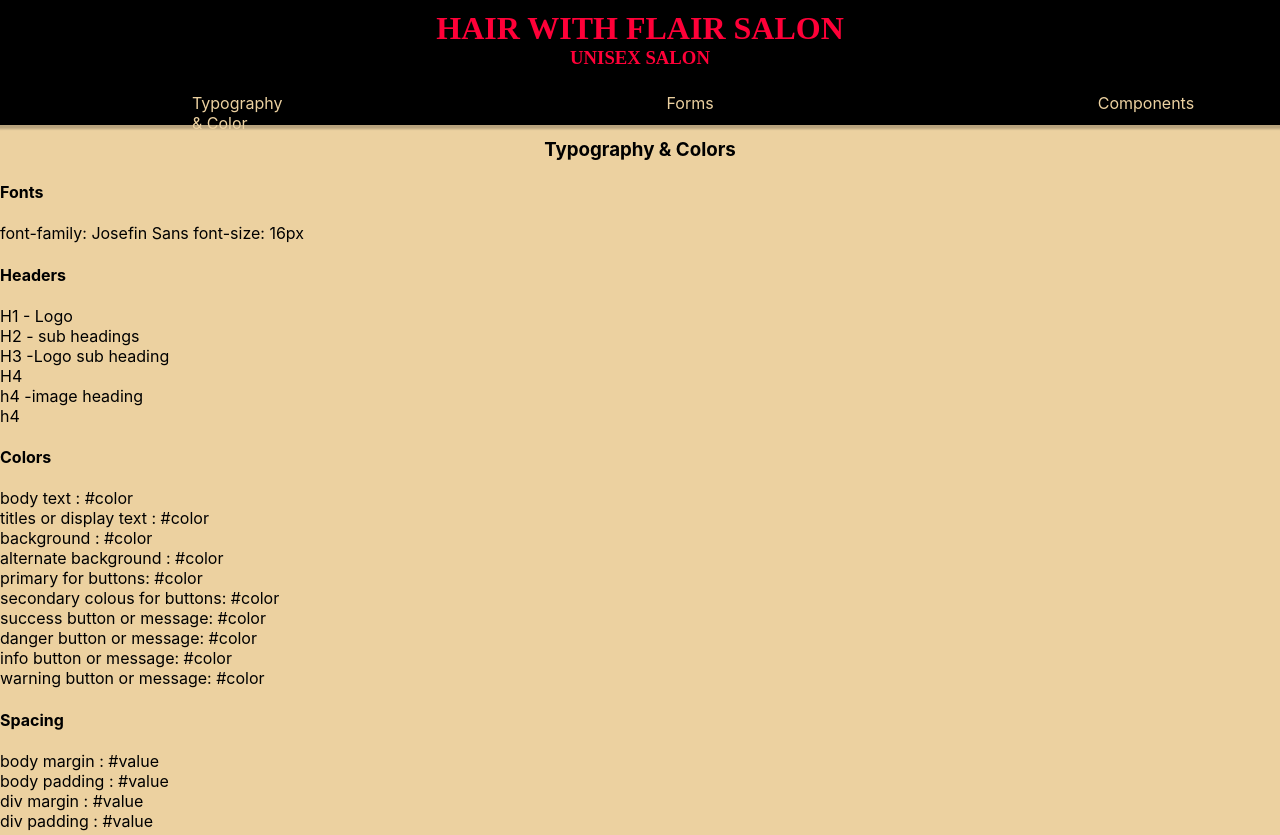
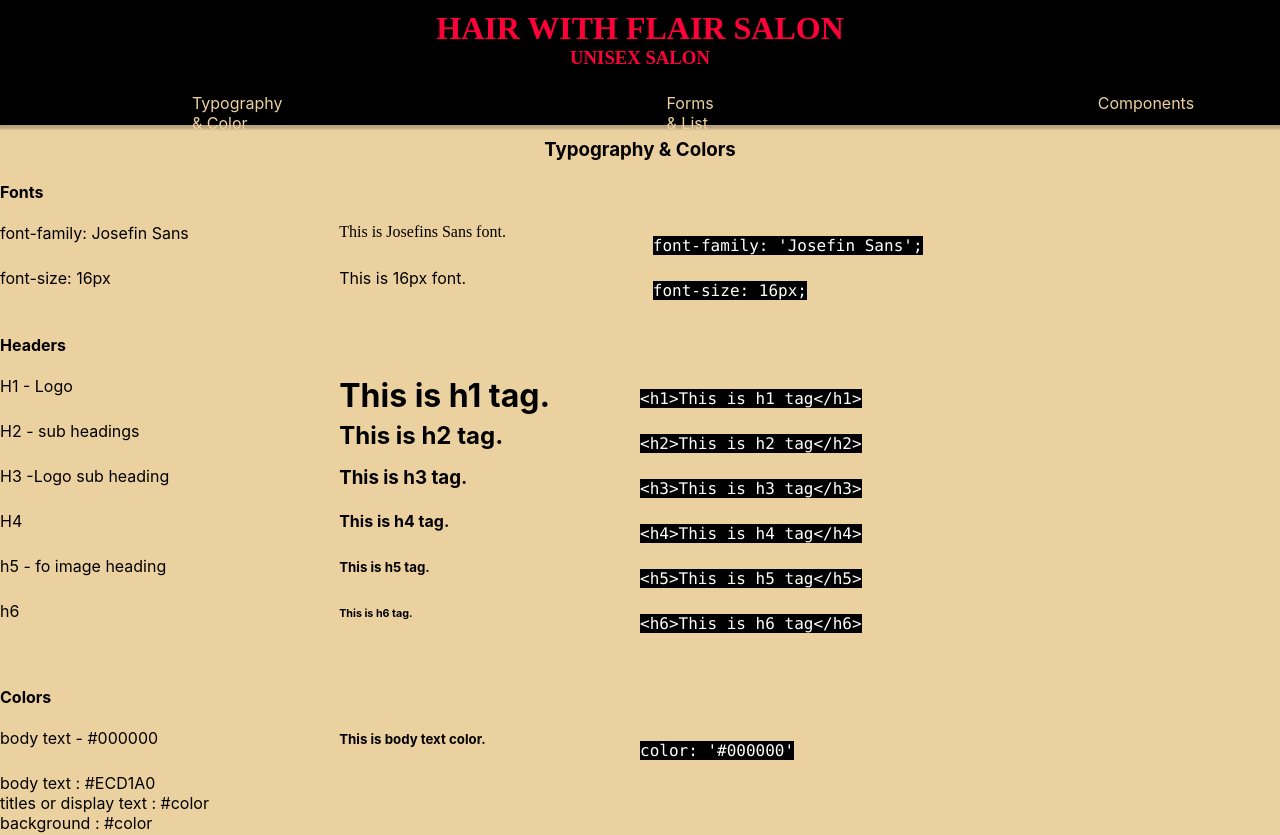
Before and after one commit to JosmiJose14/DGL--309-Advance-Capstone-Project--1, a React (Create React App) app in the folder design-systems/: page / in a window 1280 px wide. Shown: the top 835 px of the page. Built offline with nearby package versions, Linux system fonts and the light colour scheme.

Commit message:
Typography for font and h1 styles completed

```diff
--- a/design-systems/package.json
+++ b/design-systems/package.json
@@ -3,6 +3,7 @@
   "version": "0.1.0",
   "private": true,
   "dependencies": {
+    "@blueprintjs/core": "^4.15.1",
     "@testing-library/jest-dom": "^5.16.5",
     "@testing-library/react": "^13.4.0",
     "@testing-library/user-event": "^13.5.0",
--- a/design-systems/public/index.html
+++ b/design-systems/public/index.html
@@ -24,7 +24,7 @@
       work correctly both with client-side routing and a non-root public URL.
       Learn how to configure a non-root public URL by running `npm run build`.
     -->
-    <title>React App</title>
+    <title>Design Systems</title>
   </head>
   <body>
     <noscript>You need to enable JavaScript to run this app.</noscript>
--- a/design-systems/src/App.css
+++ b/design-systems/src/App.css
@@ -65,6 +65,27 @@
   padding-top: 1%;
   text-align: center;
 }
+.examplefont
+{
+  padding-left: 2%;
+  font-family: 'Josefin Sans';
+}
+.examplefontsize
+{
+  padding-left: 2%;
+  font-size: 16px;
+}
+.fontStyle
+{
+  padding-left: 6%;
+  display: inline;
+}
+code
+{
+    display: inline;
+    background-color: black;
+    color: white;
+}
 @media screen and (max-width: 768px) {
   .navigation-menu ul {
     position: absolute;
--- a/design-systems/src/App.js
+++ b/design-systems/src/App.js
@@ -4,6 +4,149 @@
 
 
 export default App;
+
+function DisplayCode({htmlContent}) {
+  return <div dangerouslySetInnerHTML={{ __html: htmlContent }} />;
+}
+
+function Typography()
+{
+  return(<div id="typography">
+  <h3>Typography & Colors</h3>
+  <div id="typography" >
+    <h4>Fonts</h4>
+    <div style={{display: 'flex',flexDirection: 'row'}}>
+          <span style={{flex: 0.5}}> font-family: Josefin Sans</span>
+          <span class="examplefont" style={{flex: 0.5}}>This is Josefins Sans font.</span>
+          <span style={{flex: 1}}>
+          <pre>
+            <code>
+                  font-family: 'Josefin Sans';
+            </code>
+          </pre>
+          </span><br/>
+    </div>
+    <div style={{display: 'flex',flexDirection: 'row'}}>
+          <span style={{flex: 0.5}}> font-size: 16px</span>
+          <span style={{flex: 0.5}} class="examplefontsize">This is 16px font.</span>
+          <span style={{flex: 1}}>
+          <pre>
+            <code>
+                  font-size: 16px;
+            </code>
+          </pre>
+          </span>
+    </div>
+    <h4>Headers</h4>
+    <div style={{display: 'flex',flexDirection: 'row'}}>
+
+          <span style={{flex: 0.5}}> H1 - Logo </span>
+          <span style={{flex: 0.5}}>
+            <h1 class="fontStyle">This is h1 tag.</h1></span>
+          <span style={{flex: 1}}>
+
+                <pre>
+                  <code>
+                      &lt;h1&gt;This is h1 tag&lt;/h1&gt;
+                  </code>
+                </pre>
+
+          </span><br/>
+    </div>
+    <div style={{display: 'flex',flexDirection: 'row'}}>
+          <span style={{flex: 0.5}}> H2  - sub headings</span>
+          <span style={{flex: 0.5}}><h2 class="fontStyle">This is h2 tag.</h2></span>
+          <span style={{flex: 1}}>
+              <pre>
+                <code>
+                &lt;h2&gt;This is h2 tag&lt;/h2&gt;
+                </code>
+              </pre>
+          </span><br/>
+    </div>
+    <div style={{display: 'flex',flexDirection: 'row'}}>
+          <span style={{flex: 0.5}}> H3  -Logo sub heading</span>
+          <span style={{flex: 0.5}}><h3 class="fontStyle">This is h3 tag.</h3></span>
+          <span style={{flex: 1}}>
+          <pre>
+            <code>
+            &lt;h3&gt;This is h3 tag&lt;/h3&gt;
+            </code>
+          </pre>
+          </span><br/>
+    </div>
+    <div style={{display: 'flex',flexDirection: 'row'}}>
+          <span style={{flex: 0.5}}> H4 </span>
+          <span style={{flex: 0.5}}><h4  class="fontStyle">This is h4 tag.</h4></span>
+          <span style={{flex: 1}}>
+          <pre>
+            <code>
+            &lt;h4&gt;This is h4 tag&lt;/h4&gt;
+            </code>
+          </pre>
+          </span><br/>
+    </div>
+    <div style={{display: 'flex',flexDirection: 'row'}}>
+          <span style={{flex: 0.5}}> h5 - fo image heading</span>
+          <span style={{flex: 0.5}}><h5 class="fontStyle"> This is h5 tag.</h5></span>
+          <span style={{flex: 1}}>
+          <pre>
+            <code>
+            &lt;h5&gt;This is h5 tag&lt;/h5&gt;
+            </code>
+          </pre>
+          </span><br/>
+    </div>
+    <div style={{display: 'flex',flexDirection: 'row'}}>
+          <span style={{flex: 0.5}}> h6 </span>
+          <span style={{flex: 0.5}}>
+            <h6  class="fontStyle">This is h6 tag.</h6></span>
+          <span style={{flex: 1}}>
+          <pre>
+            <code>
+            &lt;h6&gt;This is h6 tag&lt;/h6&gt;
+            </code>
+          </pre>
+          </span>
+    </div>
+    <br/>
+    <h4>Colors</h4>
+    <div style={{display: 'flex',flexDirection: 'row'}}>
+          <span style={{flex: 0.5}}> body text - #000000</span>
+          <span style={{flex: 0.5}}><h5 class="fontStyle" style={{color: '#000000'}} > This is body text color.</h5></span>
+          <span style={{flex: 1}}>
+          <pre>
+            <code>
+              color: '#000000'
+            </code>
+          </pre>
+          </span><br/>
+    </div>
+    <span> body text : #ECD1A0 </span> <br/>
+    <span> titles or display text : #color</span> <br/>
+    <span>background : #color</span> <br/>
+    <span>alternate background : #color</span> <br/>
+    <span>primary for buttons: #color</span> <br/>
+    <span>secondary colous for buttons: #color</span> <br/>
+    <span>success button or message: #color</span> <br/>
+    <span> danger button or message: #color</span> <br/>
+    <span> info button or message: #color</span> <br/>
+    <span> warning button or message: #color</span> <br/>
+    <h4>Spacing</h4>
+    <span> body margin : #value </span> <br/>
+    <span> body padding : #value </span><br/>
+    <span> div margin : #value </span> <br/>
+    <span> div padding : #value </span><br/>
+    <h4>Images </h4>
+    <span> image width : #value </span><br/>
+    <span> image height : #value </span><br/>
+    <span> image border style : #value </span><br/>
+    <span> image styles: #value </span><br/>
+  </div>
+
+</div>
+)
+};
 function App() {
   return (
         <div id="designSystem">
@@ -18,7 +161,7 @@
               <a href="/home">Typography & Color</a>
             </li>
             <li>
-              <a href="/about">Forms</a>
+              <a href="/about">Forms & List</a>
             </li>
             <li>
               <a href="/contact">Components</a>
@@ -27,43 +170,7 @@
         </div>
       </nav>
       <div id="bdyDesignSystems">
-        <div id="typography">
-          <h3>Typography & Colors</h3>
-          <div id="typography">
-            <h4>Fonts</h4>
-            <span> font-family: Josefin Sans</span>
-            <span> font-size: 16px</span>
-            <h4>Headers</h4>
-            <span> H1 - Logo </span><br/>
-            <span> H2  - sub headings</span><br/>
-            <span> H3  -Logo sub heading</span><br/>
-            <span> H4 </span><br/>
-            <span> h4 -image heading</span><br/>
-            <span> h4 </span> <br/>
-            <h4>Colors</h4>
-            <span> body text : #color </span> <br/>
-            <span> titles or display text : #color</span> <br/>
-            <span>background : #color</span> <br/>
-            <span>alternate background : #color</span> <br/>
-            <span>primary for buttons: #color</span> <br/>
-            <span>secondary colous for buttons: #color</span> <br/>
-            <span>success button or message: #color</span> <br/>
-            <span> danger button or message: #color</span> <br/>
-            <span> info button or message: #color</span> <br/>
-            <span> warning button or message: #color</span> <br/>
-            <h4>Spacing</h4>
-            <span> body margin : #value </span> <br/>
-            <span> body padding : #value </span><br/>
-            <span> div margin : #value </span> <br/>
-            <span> div padding : #value </span><br/>
-            <h4>Images </h4>
-            <span> image width : #value </span><br/>
-            <span> image height : #value </span><br/>
-            <span> image border style : #value </span><br/>
-            <span> image styles: #value </span><br/>
-          </div>
-
-        </div>
+       < Typography/>
       </div>
       </div>
   )
```
Also changed, not shown: 1 other file (tests, documents, lock files or other folders).
